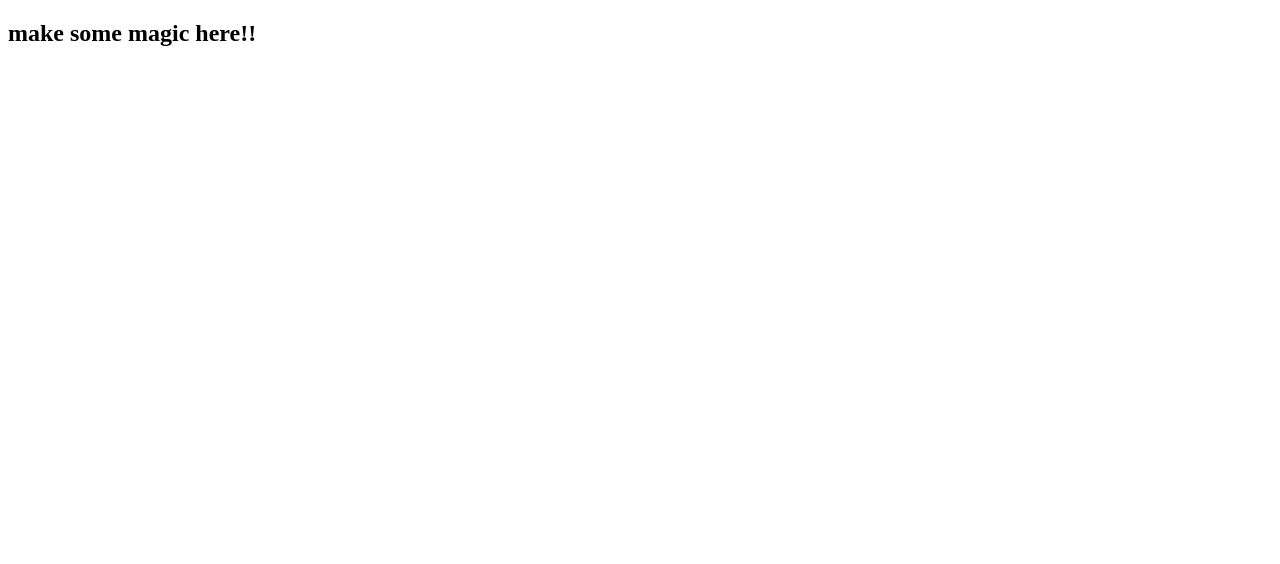
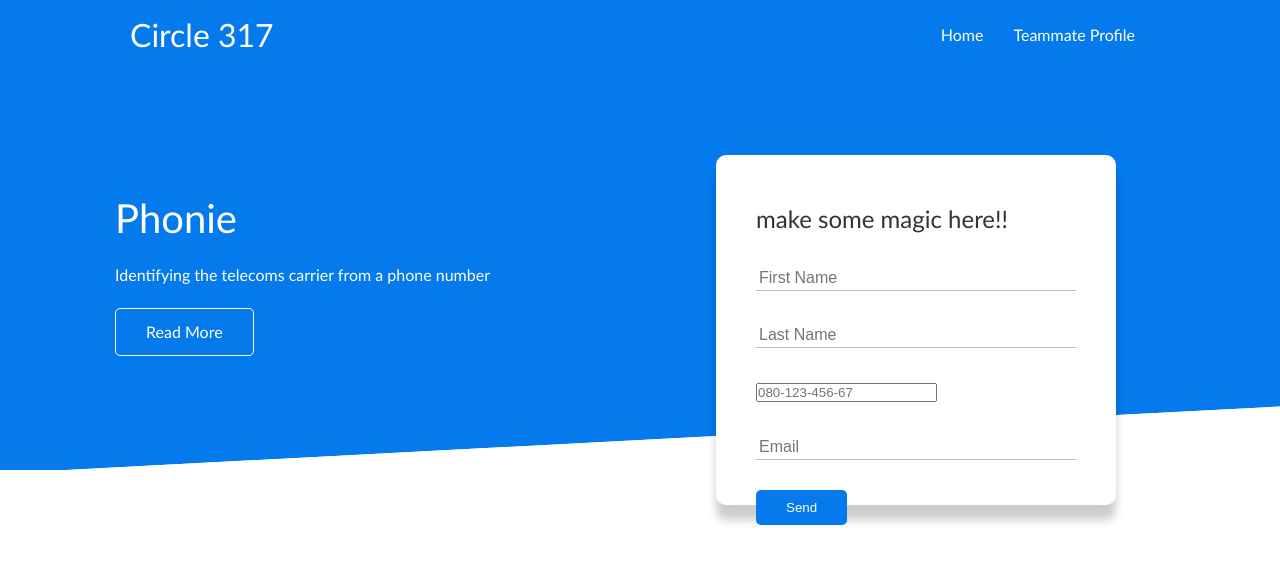
Before and after one commit to G-oracle/Circle-317-Phonie, a plain HTML site: page index.html in a window 1280 px wide. Drawn offline with Linux system fonts and the light colour scheme; files that its build step writes are made by us from their sources.

Commit message:
HTML & CSS updates

```diff
--- a/index.html
+++ b/index.html
@@ -1,19 +1,61 @@
 <!DOCTYPE html>
 <html lang="en">
+
 <head>
   <meta charset="UTF-8">
   <meta http-equiv="X-UA-Compatible" content="IE=edge">
   <meta name="viewport" content="width=device-width, initial-scale=1.0">
-    <title>Name of chosen challenge</title>
-
+  <title>Phone App</title>
+  <link rel="stylesheet" href="css/utilities.css">
   <link rel="stylesheet" href="style.css">
 </head>
+
 <body>
+  <!-- Navbar -->
+  <div class="navbar">
+    <div class="container flex">
+      <h1 class="logo">Circle 317</h1>
+      <nav>
+        <ul>
+          <li><a href="index.html">Home</a></li>
+          <li><a href="teamates.html">Teammate Profile</a></li>
+        </ul>
+      </nav>
+    </div>
+  </div>
 
-    <h2>make some magic here!!</h2>
-
+  <!-- Showcase -->
+  <section class="showcase">
+    <div class="container grid">
+      <div class="show-text">
+        <h1>Phonie</h1>
+        <p>Identifying the telecoms carrier from a phone number</p>
+        <a href="phonie.html" class="btn btn-outline">Read More</a>
+      </div>
+      <div class="showcase-form card">
+        <h2>Varify your telecoms carrier</h2>
+        <form>
+          <div class="form-control">
+            <input type="text" name="firstname" placeholder="First Name" required>
+          </div>
+          <div class="form-control">
+            <input type="text" name="lastname" placeholder="Last Name" required>
+          </div>
+          <div class="form-control">
+            <input type="tel" pattern="[0-9]{3}-[0-9]{3}-[0-9]{3}-[0-9]{2}" placeholder="080-123-456-67" required>
+            <br>
+          </div>
+          <div class="form-control">
+            <input type="text" name="email" placeholder="Email" required>
+          </div>
+          <input type="submit" value="Send" class="btn btn-primary">
+        </form>
+      </div>
+    </div>
+  </section>
   <!-- // ============= EEND DO NOT EDIT ============== // -->
   <script src="index.mjs" type="module"></script>
   <!-- // ============= EEND DO NOT EDIT ============== // -->
 </body>
+
 </html>
--- a/style.css
+++ b/style.css
@@ -0,0 +1,135 @@
+@import url('https://fonts.googleapis.com/css2?family=Lato:wght@300&display=swap');
+
+
+:root{
+       --primary-color: #047aed;
+       --secondary-color: #1c3fa8;
+       --dark-color: #002240;
+       --light-color: #f4f4f4;
+
+}
+
+* {
+    box-sizing: border-box;
+    padding: 0;
+    margin: 0;
+}
+
+body {
+    font-family: 'Gill Sans', 'Gill Sans MT', Calibri, 'Trebuchet MS', sans-serif;
+    color: #333;
+    line-height: 1.6;
+}
+
+ul {
+    list-style-type: none;
+
+}
+
+a {
+    text-decoration: none;
+    color: #333;
+}
+
+h1, h2 {
+    font-weight: 300;
+    line-height: 1.2;
+    margin: 10px 0;
+}
+
+p {
+    margin: 10px 0;
+}
+
+img {
+    width: 100%;
+}
+/*Navbar Styling*/
+.navbar {
+    background-color: var(--primary-color);
+    color: #fff;
+    height: 70px;
+}
+
+.navbar ul {
+    display: flex;
+}
+
+.navbar a {
+    color: #fff;
+    padding: 10px;
+    margin: 0 5px;
+}
+
+.navbar a:hover {
+    border-bottom: 2px #fff solid;
+
+}
+
+.navbar .flex {
+    justify-content: space-between;
+}
+
+/* Showcase Styling */
+.showcase {
+    height: 400px;
+    background-color: var(--primary-color);
+    color: #fff;
+    position: relative;
+}
+
+.showcase h1 {
+    font-size: 40px;
+
+}
+
+.showcase p {
+    margin: 20px 0;
+
+}
+
+.showcase .grid {
+    overflow: visible;
+    grid-template-columns: 55% 45%;
+    gap: 30px;
+}
+
+.showcase-form {
+    position: relative;
+    top: 60px;
+    height: 350px;
+    width: 400px;
+    padding: 40px;
+    z-index: 100;
+}
+
+.showcase-form .form-control {
+    margin: 30px 0;
+}
+
+.showcase-form input[type = 'text'],
+.showcase-form input[type = 'text']{
+    border: 0;
+    border-bottom: 1px solid #b4becb;
+    width: 100%;
+    padding: 3px;
+    font-size: 16px;
+}
+
+.showcase-form input:focus {
+    outline: none;
+}
+
+.showcase::before,
+.showcase::after {
+    content: '';
+    position: absolute;
+    height: 100px;
+    bottom: -70px;
+    right: 0;
+    left: 0;
+    background: #fff;
+    transform: skewY(-3deg);
+    -webkit-transform: skewY(-3deg); /* For Safari Browser */
+    -moz-transform: skewY(-3deg);/*For Mozilla Browser*/
+    -ms-transform: skewY(-3deg); /*For Microsoft Browser*/
--- /dev/null
+++ b/utilities.css
@@ -0,0 +1,195 @@
+/* Utilities Styling */
+.container {
+    max-width: 1100px;
+    margin: 0 auto;
+    overflow: auto;
+    padding: 0 40px;
+}
+.card {
+    background-color: #fff;
+    color: #333;
+    border-radius: 10px;
+    box-shadow: 0 15px 10px rgba(0, 0, 0, 0.2);
+    padding: 20px;
+    margin: 10px;
+}
+
+.btn {
+    display: inline-block;
+    padding: 10px 30px;
+    cursor: pointer;
+    background-color: var(--primary-color);
+    color: #fff;
+    border: none;
+    border-radius: 5px;
+}
+
+.btn-outline {
+    background-color: transparent;
+    border: 1px #fff solid;
+}
+
+.btn:hover {
+    transform: scale(.98);
+}
+
+.text-center {
+    text-align: center ;
+
+}
+
+/* Backgrounds & Colored buttons */
+.bg-primary, .btn-primary {
+    background-color: var(--primary-color);
+    color: #fff;
+}
+
+.bg-secondary, .btn-secondary {
+    background-color: var(--secondary-color);
+    color: #fff;
+}
+
+
+.bg-dark, .btn-dark {
+    background-color: var(--dark-color);
+    color: #fff;
+}
+
+.bg-light, .btn-light {
+    background-color: var(--light-color);
+    color: #333;
+}
+
+.bg-primary a, .btn-primary a,
+.bg-secondary a, .btn-secondary a,
+.bg-dark a, .btn-dark a {
+ color: #fff;
+}
+
+/* Text sizes */
+.lead {
+    font-size: 20px;
+}
+
+.sm {
+    font-size: 1rem;
+}
+
+.md {
+    font-size: 2rem;
+}
+
+.lg {
+    font-size: 3rem;
+}
+
+.xl {
+    font-size: 4rem;
+}
+
+.text-center {
+    text-align: center;
+}
+
+
+.flex {
+    display: flex;
+    justify-content: center;
+    align-items: center;
+    height: 100%;
+}
+
+.grid {
+    display: grid;
+    grid-template-columns: repeat(2, 1fr);
+    gap: 20px;
+    justify-content: center;
+    align-items: center;
+    height: 100%;
+}
+
+.grid-3 {
+    grid-template-columns: repeat(3, 1fr);
+}
+
+/* Margin */
+.py-1 {
+    margin: 1rem 0;
+}
+
+.py-2 {
+    margin: 1.5rem 0;
+}
+
+.py-3 {
+    margin: 2rem 0;
+}
+
+.py-4 {
+    margin: 3rem 0;
+}
+
+.py-5 {
+    margin: 4rem 0;
+}
+
+.m-1 {
+    margin: 1rem;
+}
+
+.m-2 {
+    margin: 1.5rem 0;
+}
+
+.m-3 {
+    margin: 2rem;
+}
+
+.m-4 {
+    margin: 3rem;
+}
+
+.m-5 {
+    margin: 4rem;
+}
+
+/* Padding */
+.py-1 {
+    padding: 1rem 0;
+}
+
+.py-2 {
+    padding: 1.5rem 0;
+}
+
+.py-3 {
+    padding: 2rem 0;
+}
+
+.py-4 {
+    padding: 3rem 0;
+}
+
+.py-5 {
+    padding: 4rem 0;
+}
+
+.p-1 {
+    padding: 1rem;
+}
+
+.p-2 {
+    padding: 1.5rem 0;
+}
+
+.p-3 {
+    padding: 2rem;
+}
+
+.p-4 {
+    padding: 3rem;
+}
+
+.p-5 {
+    padding: 4rem;
+}
```
Lines whose indentation alone changed are shown as unchanged.
